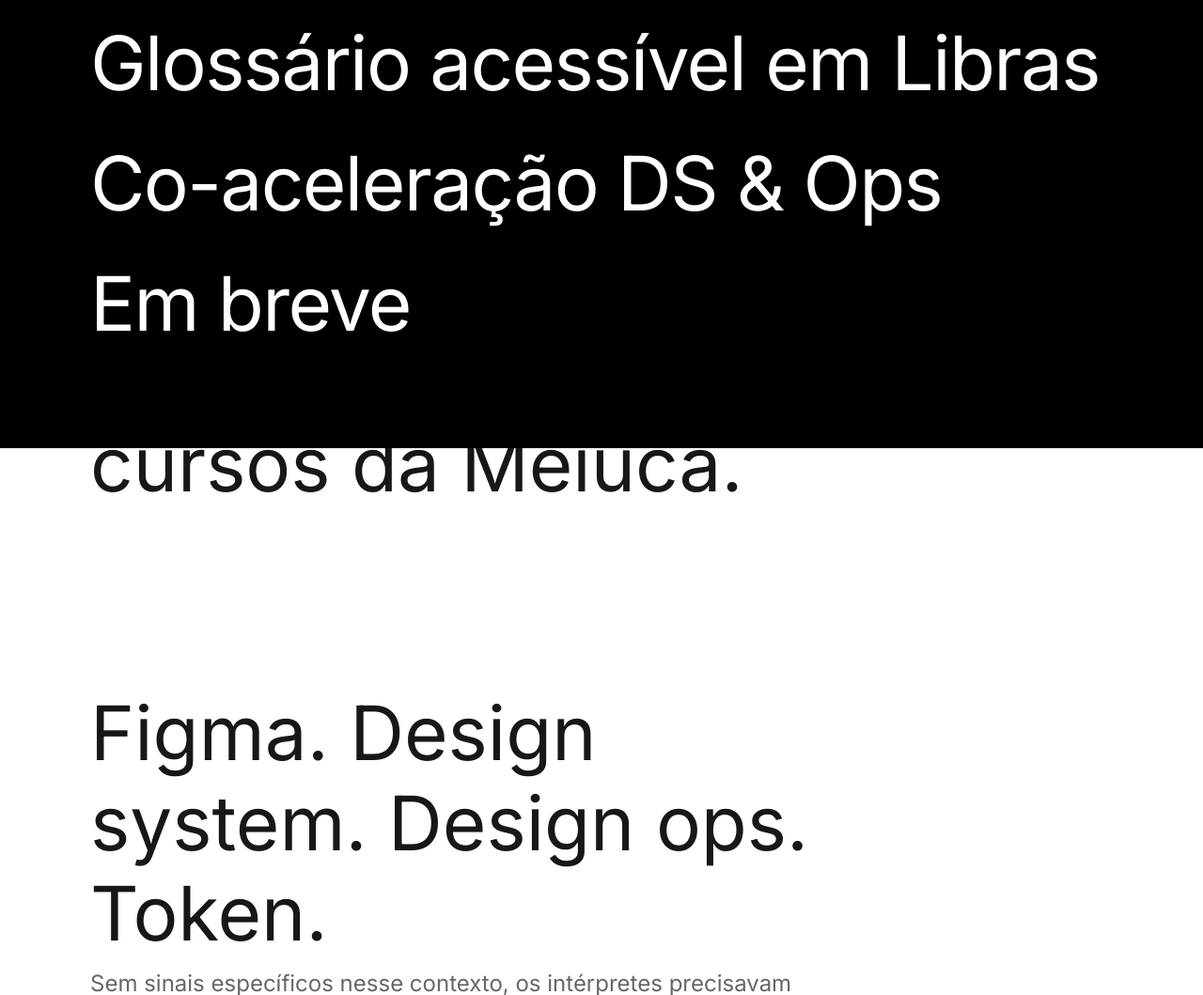
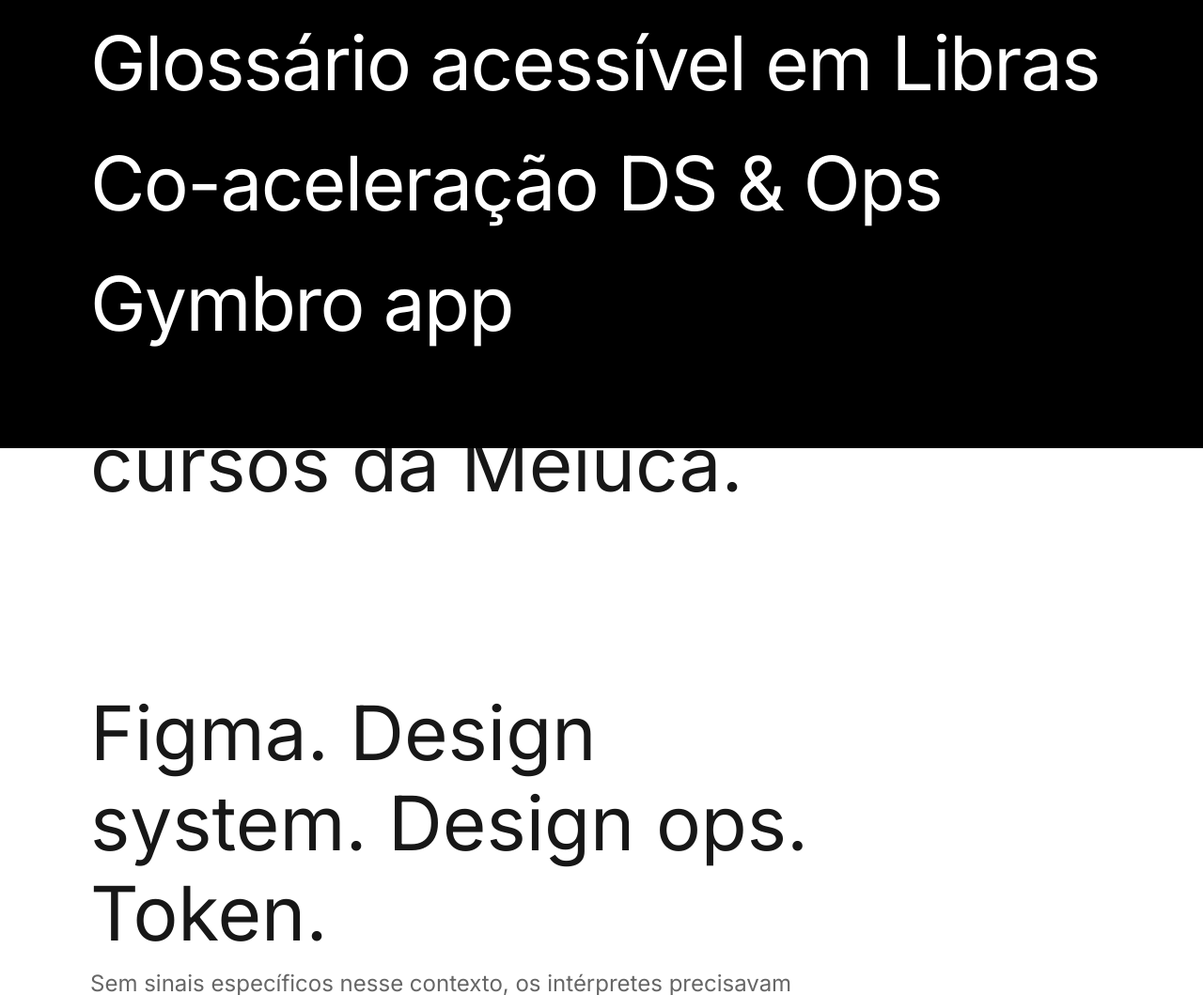
Before and after one commit to mullermillao/mullernascimento, a plain HTML site: page glossario-libras.html in a window 1280 px wide. Shown: the part 887-1946 px from the top of the page at 94% size. Drawn offline with Linux system fonts and the light colour scheme.

Commit message:
Update glossario-libras.html

```diff
--- a/glossario-libras.html
+++ b/glossario-libras.html
@@ -711,7 +711,7 @@ main.case { max-width: none; margin: 0; padding: 149px 0 0; }
     <div class="menu-cases-sub" id="menu-cases-sub">
       <a href="/glossario-libras" aria-current="page">Glossário acessível em Libras</a>
       <a href="/coaceleracao">Co-aceleração DS &amp; Ops</a>
-      <span>Em breve</span>
+      <a href="/app-fitness">Gymbro app</a>
     </div>
     <a href="https://www.linkedin.com/in/mullernascimento" target="_blank" rel="noopener">LinkedIn</a>
     <a href="https://mullermillao.medium.com/" target="_blank" rel="noopener">Medium</a>
@@ -730,7 +730,7 @@ main.case { max-width: none; margin: 0; padding: 149px 0 0; }
     <nav class="cases-panel-links">
       <a href="/glossario-libras" aria-current="page">Glossário acessível em Libras</a>
       <a href="/coaceleracao">Co-aceleração DS &amp; Ops</a>
-      <span>Em breve</span>
+      <a href="/app-fitness">Gymbro app</a>
     </nav>
   </div>
 </aside>
@@ -940,4 +940,4 @@ document.querySelectorAll('.reveal').forEach((el) => observador.observe(el));
 })();
 </script>
 </body>
-                </html>
+         </html>
```
